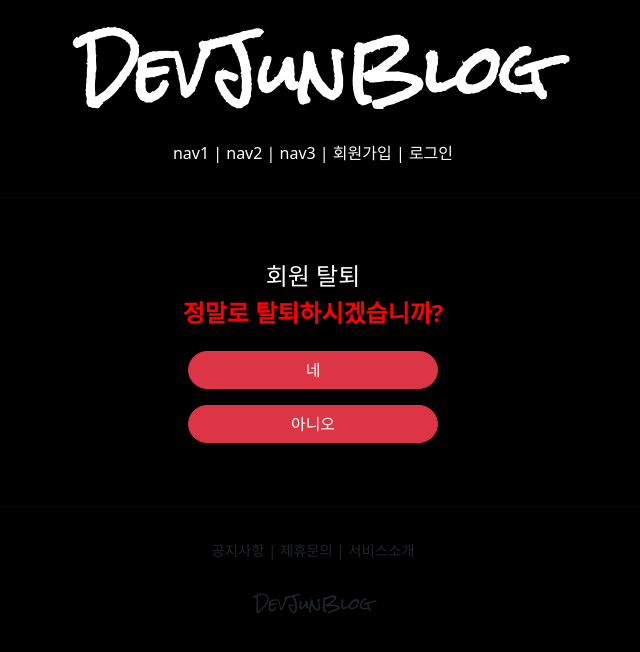
After one commit to Dev-Jun125/DevJunBlog, a Django app: template accountapp/templates/accountapp/delete.html in a window 1280 px wide. The commit adds this page. Shown: the top 652 px of the page, without its empty margins (327-967 px from the left). Run offline with Django 3.2, Linux system fonts and the light colour scheme; the template is opened without the code that fills it, so the values that code supplies are empty; some libraries are stand-ins or nearby versions.

Commit message:
Add update(회원정보수정), delete(회원탈퇴)

```diff
--- /dev/null
+++ b/accountapp/templates/accountapp/delete.html
@@ -0,0 +1,18 @@
+{% extends 'base.html' %}
+
+{% block content %}
+
+    <div style="text-align: center; max-width:500px; margin:4rem auto">
+            <h4 style="color:white">회원 탈퇴</h4>
+            <h4 style="color:red; font-weight:bold;">정말로 탈퇴하시겠습니까?</h4>
+        <form action="{% url 'accountapp:delete' pk=user.pk %}" method="post">
+            {% csrf_token %}
+             <input type="submit" value = "네" class="btn btn-danger rounded-pill col-6 mt-3">
+        </form>
+        <form action="{% url 'accountapp:hello_world' %}">
+             <input type="submit" value = "아니오" class="btn btn-danger rounded-pill col-6 mt-3">
+        </form>
+
+    </div>
+
+{% endblock %}
--- a/accountapp/urls.py
+++ b/accountapp/urls.py
@@ -2,7 +2,7 @@ from django.contrib import admin
 from django.contrib.auth.views import LoginView, LogoutView
 from django.urls import path, include
 
-from accountapp.views import hello_world, AccountCreateView, AccountDetailView
+from accountapp.views import hello_world, AccountCreateView, AccountDetailView, AccountUpdateView, AccountDeleteView
 
 app_name = "accountapp"
 
@@ -17,4 +17,8 @@ urlpatterns = [
 
     path('detail/<int:pk>', AccountDetailView.as_view(), name='detail'),
 
+    path('update/<int:pk>', AccountUpdateView.as_view(), name='update'),
+
+    path('delete/<int:pk>', AccountDeleteView.as_view(), name='delete'),
+
 ]
--- a/templates/header.html
+++ b/templates/header.html
@@ -10,16 +10,19 @@
             <span>nav2</span> |
             <span>nav3</span> |
             {% if not user.is_authenticated %}
+            <a href="{% url 'accountapp:create' %}">
+                <span style="color:white;">회원가입 |</span>
+            </a>
             <a href="{% url 'accountapp:login' %}?next={{ 'accountapp:hello_world' }}">
-                <span style="color:white;">login</span>
+                <span style="color:white;">로그인 </span>
             </a>
 
             {% else %}
             <a href="{% url 'accountapp:detail' pk=user.pk %}">
-                <span style="color:white;">mypage</span>
+                <span style="color:white;">마이페이지 |</span>
             </a>
             <a href="{% url 'accountapp:logout' %}?next={{ 'accountapp:login' }}">
-                <span style="color:white;">logout</span>
+                <span style="color:white;">로그아웃</span>
             </a>
             {% endif %}
         </div>
```
Also changed, not shown: accountapp/forms.py (added, +8 -0 lines), accountapp/templates/accountapp/detail.html (+16 -3 lines), accountapp/templates/accountapp/update.html (added, +15 -0 lines), accountapp/views.py (+14 -1 lines).
